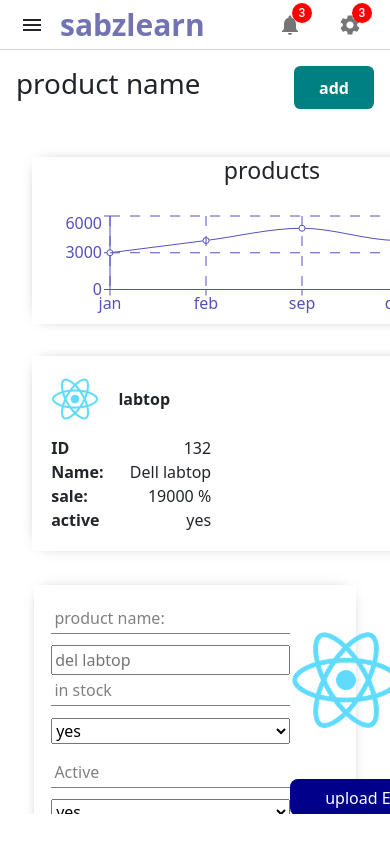
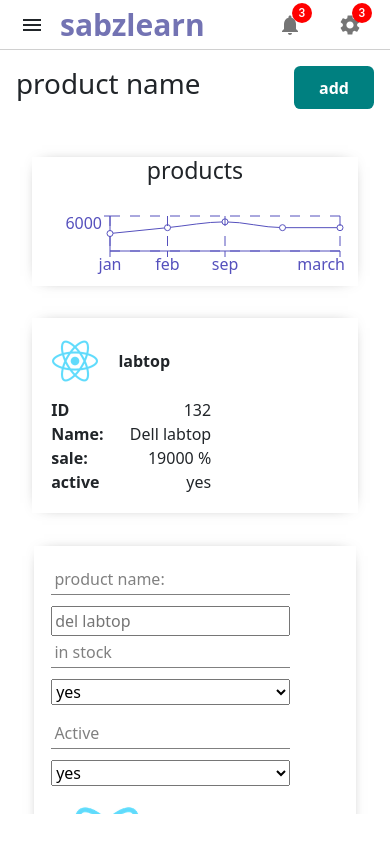
Before and after one commit to miladoskuei/Admin-Dashboard, a React (Create React App) app: page /products/1 in a window 390 px wide. Built offline with nearby package versions, Linux system fonts and the light colour scheme.

Commit message:
fixe images(react logo)

```diff
--- a/src/components/Topbar/widgetlg/Widgetlg.jsx
+++ b/src/components/Topbar/widgetlg/Widgetlg.jsx
@@ -29,7 +29,7 @@ export default function Widgetlg() {
         {transactions.map((transaction) => (
           <tr className="widgetLgTr">
             <td className="widgetLgUser">
-              <img className="widgetLgImg" src="logo192.png" alt="" />
+              <img className="widgetLgImg" src={`${process.env.PUBLIC_URL}/logo192.png`} alt="" />
               <span className="widgetLgName">
                 {" "}
                 {transaction.customer}{" "}
--- a/src/components/Topbar/widgetsm/Widgetsm.jsx
+++ b/src/components/Topbar/widgetsm/Widgetsm.jsx
@@ -63,7 +63,7 @@ export default function Widgetsm() {
         {users &&
           users.map((user, index) => (
             <li key={index} className="widget-list-item">
-              <img className="widget-img" src="favicon.ico" alt="User" />
+              <img className="widget-img" src={`${process.env.PUBLIC_URL}/logo192.png`} alt="User" />
               <div className="user">
                 <span className="username"> {user[1].username} </span>{" "}
                 <span className="user-role"> {user[1].role} </span>{" "}
--- a/src/pages/Users/Users.js
+++ b/src/pages/Users/Users.js
@@ -28,16 +28,18 @@ export default function Users() {
       headerName: "user",
       width: 200,
       renderCell: (params) => {
+        console.log('params is :::',params)
         return (
           <Link to="/" className="link">
             <div className="userRowContainer">
-              <img className="userImg" src={params.row.avatar} alt="" />{" "}
+              <img className="userImg" src={`${process.env.PUBLIC_URL}/${params.row.avatar}`}  alt="" />{" "}
               {params.row.username}{" "}
             </div>{" "}
           </Link>
         );
       },
     },
+
     {
       field: "email",
       headerName: "email",
--- a/src/pages/product/Product.js
+++ b/src/pages/product/Product.js
@@ -7,6 +7,7 @@ import PublishIcon from "@mui/icons-material/Publish";
 import { useMediaQuery } from "react-responsive";
 export default function Product() {
   const isLarge = useMediaQuery({ minWidth: 1540 });
+  const isSmall = useMediaQuery({ maxWidth: 700 });
   console.log(product);
   return (
     <div className="product">
@@ -17,7 +18,10 @@ export default function Product() {
         </Link>{" "}
       </div>{" "}
       <div className="productTop">
-        <div className="productTopLeft">
+        <div
+          className="productTopLeft"
+          style={!isSmall ? { minWidth: "30rem" } : { minWidth: "auto" }}
+        >
           <Chart
             yaxis="sale"
             title="products"
@@ -29,9 +33,13 @@ export default function Product() {
             ss{" "}
           </Chart>{" "}
         </div>{" "}
-        <div className="productTopRight">
+        <div
+          className="productTopRight"
+          style={!isSmall ? { minWidth: "30rem" } : { minWidth: "100%" }}
+        >
           <div className="productInfoTop">
-            <img src="/logo192.png" alt="" className="productInfoImg" />
+
+            <img src={`${process.env.PUBLIC_URL}/logo192.png`} alt="" className="productInfoImg" />
             <span className="productName"> labtop </span>{" "}
           </div>{" "}
           <div className="productInfoBottom">
@@ -70,7 +78,7 @@ export default function Product() {
           </div>{" "}
           <div className="productFormRight">
             <div className="productUploader">
-              <img className="productUploadImg" src="/logo192.png" alt="" />
+              <img className="productUploadImg" src={`${process.env.PUBLIC_URL}/logo192.png`} alt="" />
               <label for="">
                 <PublishIcon> </PublishIcon>{" "}
               </label>{" "}
--- a/src/pages/product/product.css
+++ b/src/pages/product/product.css
@@ -1,6 +1,7 @@
 .product {
     flex: 4;
     padding: 1rem;
+    overflow-x: hidden;
 }
 
 .productTitleContainer {
--- a/src/pages/products/Products.js
+++ b/src/pages/products/Products.js
@@ -8,7 +8,7 @@ import "./products.css";
 import DeleteOutlineIcon from "@mui/icons-material/DeleteOutline";
 import { ourProducts } from "../../datas/routes/ourUsers";
 import { clear } from "@testing-library/user-event/dist/clear";
-
+import { useMediaQuery } from "react-responsive";
 // import "DeleteOutlineIcon" from "@mui/icons-material/DeleteOutline";
 
 export default function Products() {
@@ -42,7 +42,7 @@ export default function Products() {
         return (
           <>
             <div className="userRowContainer">
-              <img className="userImg" src={params.row.img} alt="" />{" "}
+              <img className="userImg" src={`${process.env.PUBLIC_URL}/${params.row.img}`} alt="" />{" "}
               {params.row.title}{" "}
             </div>{" "}
           </>
--- a/src/pages/products/products.css
+++ b/src/pages/products/products.css
@@ -67,15 +67,22 @@
 }
 
 
-.productTopLeft,
+
 .productTopRight {
     flex: 1;
-    min-width: 30rem;
+    /* min-width: 30rem; */
+    padding: 1.2rem;
+
+}
+.productTopLeft{
+    flex: 1;
+    /* min-width: 30rem; */
+
 
 }
 
 .productTopRight {
-    padding: 1.2rem;
+
     box-shadow: 0 0 15px -10px rgba(0, 0, 0, 0.75);
 }
 
@@ -122,6 +129,7 @@
 .productForm {
     display: flex;
     justify-content: space-between;
+    flex-wrap: wrap;
 }
 
 .productFormFeft {
```
Also changed, not shown: public/1.jpg (added).
